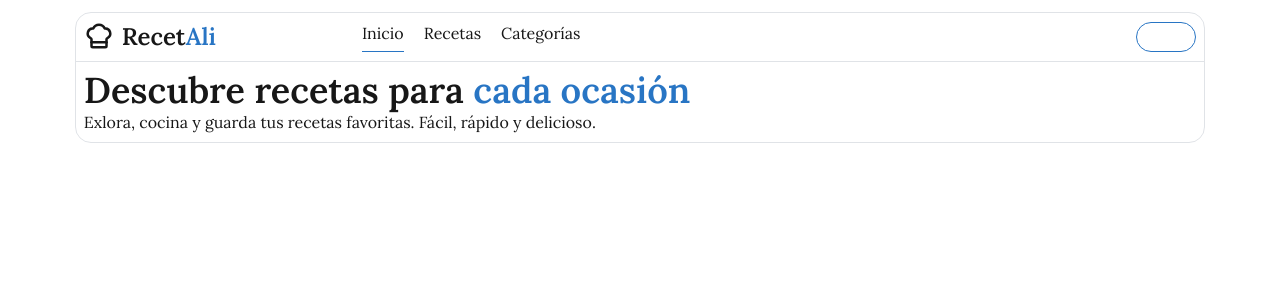
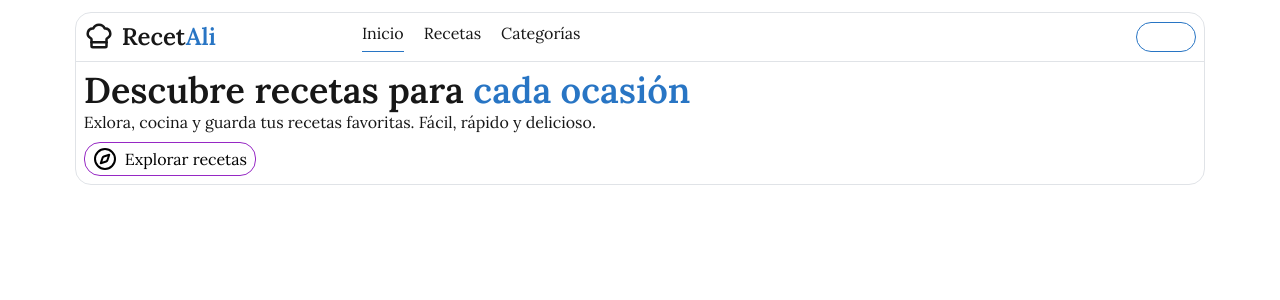
Before and after one commit to cperefer/recetali, a Next.js app: page / in a window 1280 px wide. Shown: the top 300 px of the page. Built offline with nearby package versions, Linux system fonts and the light colour scheme; no server answers.

Commit message:
feat: created buttons for Hero

```diff
--- a/src/app/(app)/page.tsx
+++ b/src/app/(app)/page.tsx
@@ -1,5 +1,5 @@
 import { auth } from "@/auth";
-import MainHero from "@/features/home/components/MainHero";
+import MainHero from "@/features/home/components/hero/MainHero";
 
 export default async function Home() {
   const session = await auth();
--- a/src/app/globals.css
+++ b/src/app/globals.css
@@ -43,6 +43,10 @@
   @apply border-primary text-white dark:text-black
 }
 
+.btn-primary-filled {
+  @apply bg-orange-600 hover:bg-orange-700 transition text-white font-medium
+}
+
 .btn-secondary {
   @apply border-secondary
 }
--- a/src/features/home/components/MainHero.tsx
+++ b/src/features/home/components/hero/MainHero.tsx
@@ -1,3 +1,4 @@
+import MainHeroButtons from "./MainHeroButtons";
 import MainHeroTitle from "./MainHeroTitle";
 
 export default function MainHero({
@@ -8,6 +9,7 @@ export default function MainHero({
   return (
     <div className="p-2">
       <MainHeroTitle />
+      <MainHeroButtons isAuthenticated={isAuthenticated} />
     </div>
   );
 }
--- /dev/null
+++ b/src/features/home/components/hero/MainHeroButtons.tsx
@@ -0,0 +1,22 @@
+import { Compass, PenTool } from "lucide-react";
+import Link from "next/link";
+
+export default function MainHeroButtons({
+  isAuthenticated,
+}: {
+  isAuthenticated: boolean;
+}) {
+  return (
+    <div className="flex gap-3 pt-2">
+      {isAuthenticated && (
+        <p className="btn btn-primary-filled btn-with-icon">
+          <PenTool />
+          <Link href="/recipes/add">Crear receta</Link>
+        </p>
+      )}
+      <p className="btn btn-secondary btn-with-icon">
+        <Compass /> <Link href="/recipes">Explorar recetas</Link>
+      </p>
+    </div>
+  );
+}
```
Also changed, not shown: src/features/home/components/hero/MainHeroTitle.tsx (renamed from src/features/home/components/MainHeroTitle.tsx).
